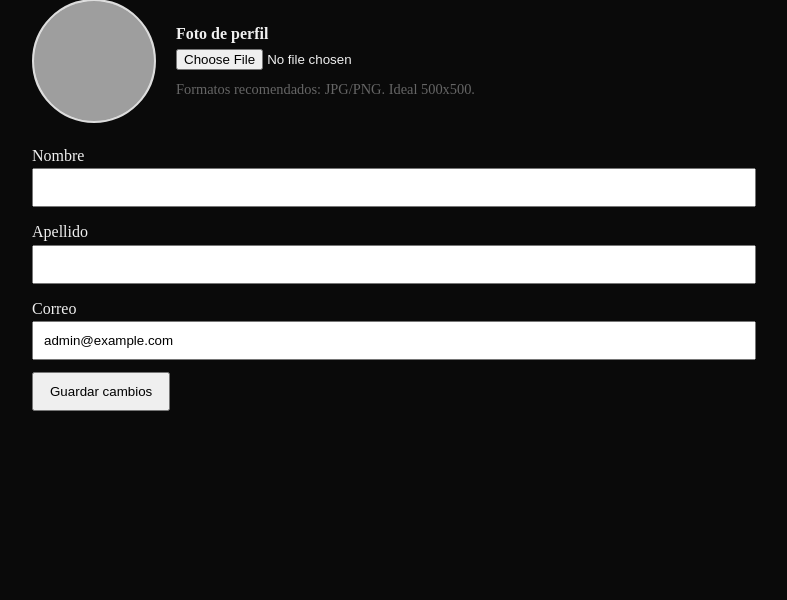
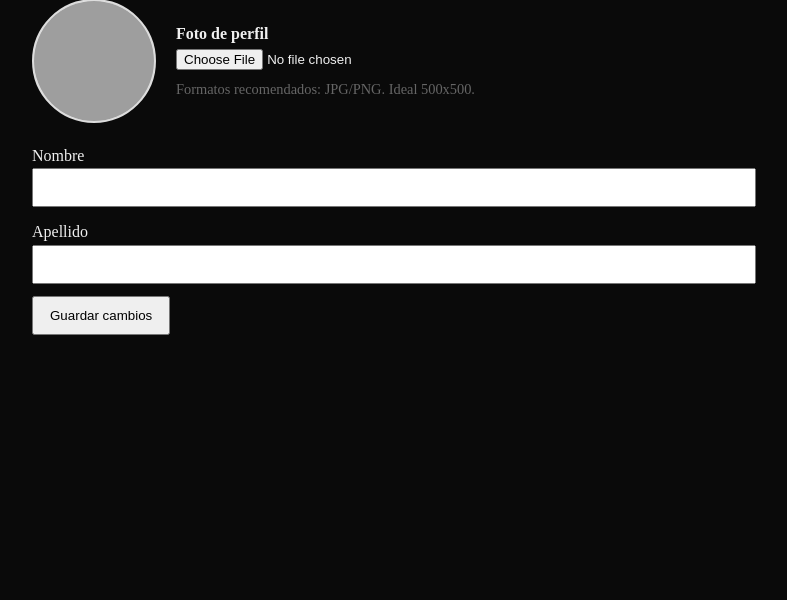
Before and after one commit to Vear511/taro-brujas, a Django app: page /usuarios/perfil/editar/ in a window 1280 px wide. Shown: the part 104-704 px from the top of the page, without its empty margins (258-1045 px from the left). Run offline with Django 5.2, Linux system fonts and the light colour scheme; a user stored in the database is signed in; grey boxes are pictures that could not be loaded.

Commit message:
Update gestionperfil.html

```diff
--- a/templates/gestionperfil.html
+++ b/templates/gestionperfil.html
@@ -71,11 +71,6 @@
         <input type="text" id="id_last_name" name="last_name" value="{{ user.last_name }}" style="width:100%; padding:10px;">
       </div>
 
-      <div style="margin-bottom: 12px;">
-        <label for="id_email">Correo</label><br>
-        <input type="email" id="id_email" name="email" value="{{ user.email }}" style="width:100%; padding:10px;">
-      </div>
-
       <button type="submit" style="padding:10px 16px;">Guardar cambios</button>
     </form>
   </main>
```
